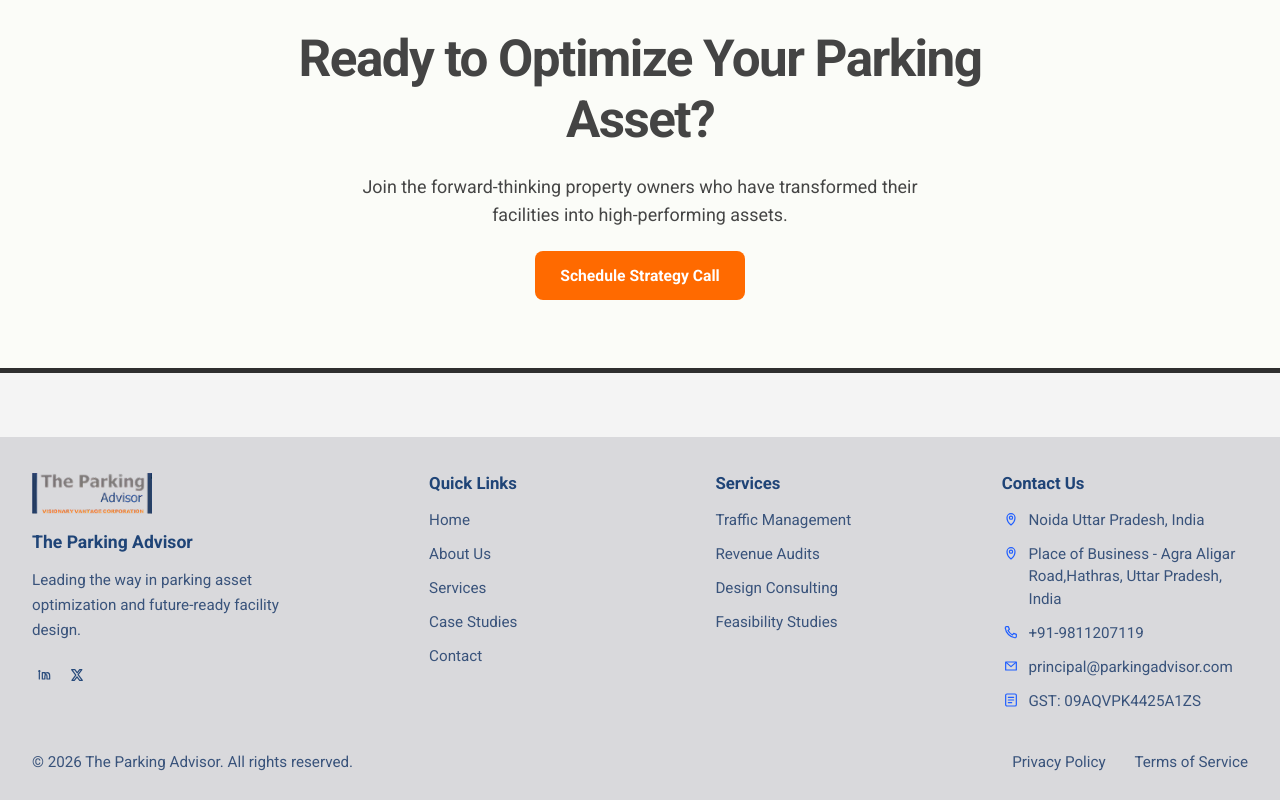
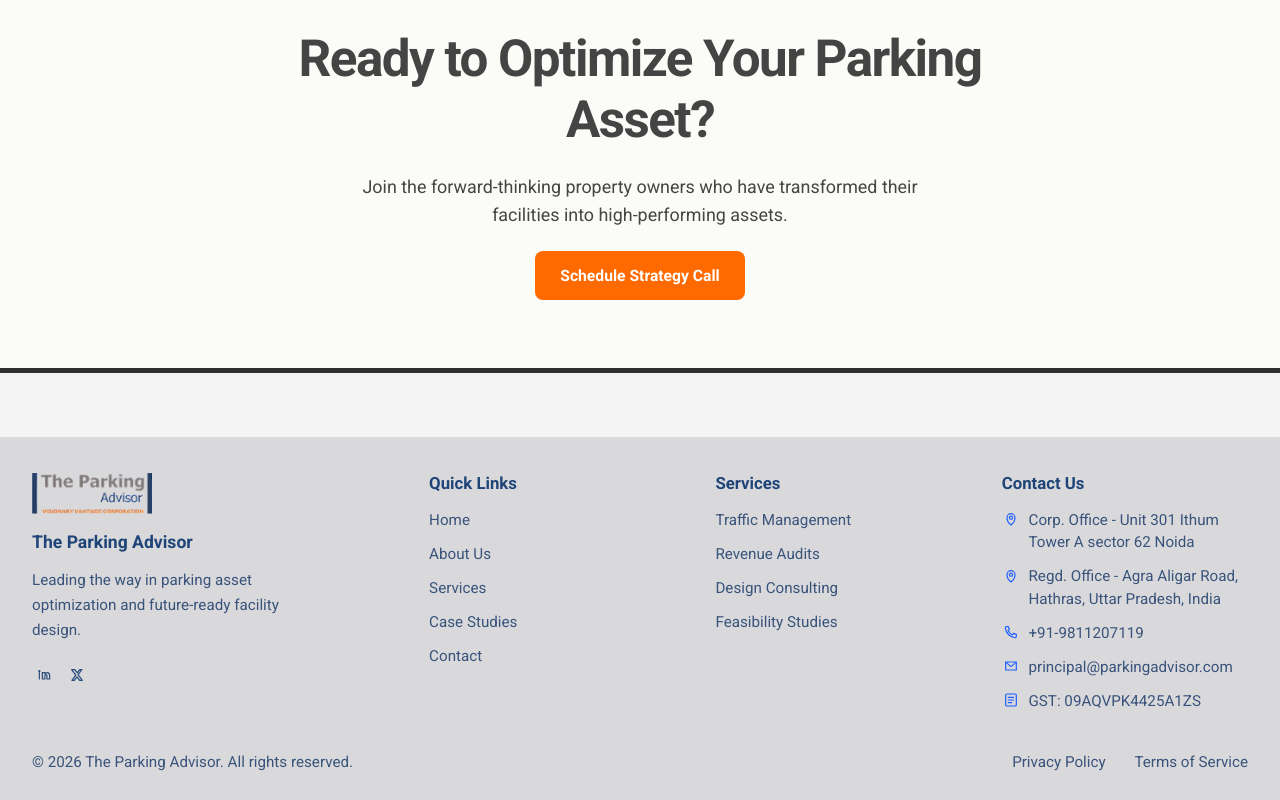
Before and after one commit to Kunalsahani76/parking-main, a React (Vite) app: page / in a window 1280 px wide. Shown: the part 6217-7017 px from the top of the page. Built offline with nearby package versions, Linux system fonts and the light colour scheme.

Commit message:
Updated project files

```diff
--- a/src/components/Footer/Footer.jsx
+++ b/src/components/Footer/Footer.jsx
@@ -23,8 +23,8 @@ const serviceLinks = [
 
 const contactItems = [
   {
-    text: 'Noida Uttar Pradesh, India',
-    href: 'https://maps.app.goo.gl/s78HoJXxCJhykgV49',
+    text: 'Corp. Office - Unit 301 Ithum Tower A sector 62 Noida',
+    href: 'https://maps.app.goo.gl/FMXc2oACiYZU9htG9',
     icon: (
       <svg viewBox="0 0 24 24" role="presentation">
         <path
@@ -40,8 +40,8 @@ const contactItems = [
     ),
   },
   {
-    text: 'Place of Business - Agra Aligar Road,Hathras, Uttar Pradesh, India',
-    href: 'https://maps.app.goo.gl/9xidV1rtUMjpc7ETA',
+    text: 'Regd. Office - Agra Aligar Road, Hathras, Uttar Pradesh, India',
+    href: 'https://maps.app.goo.gl/6eYsXMUxaWT8M3Hh8',
     icon: (
       <svg viewBox="0 0 24 24" role="presentation">
         <path
```
